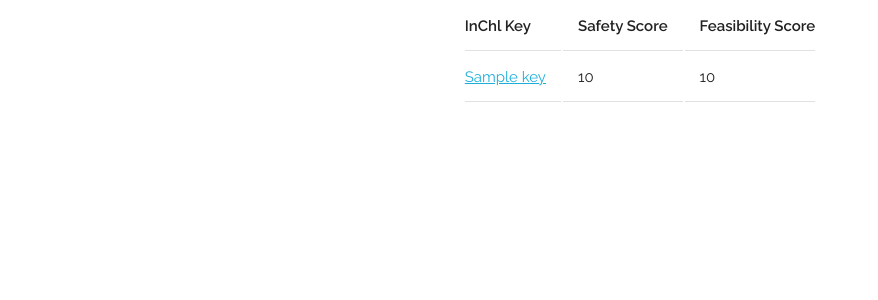
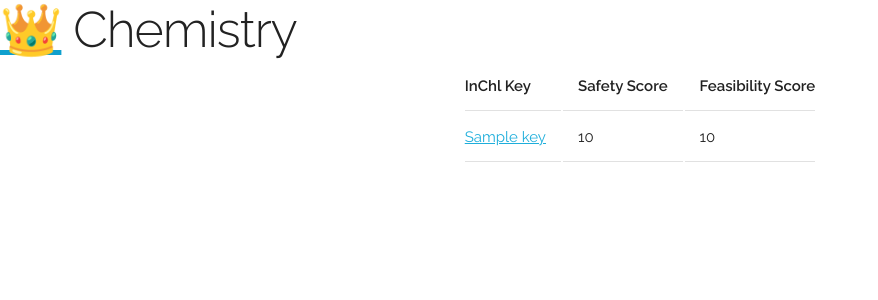
Before and after one commit to BNext-IQT/keter, a Flask app: template agent/keter/interfaces/chemistry/templates/list.jinja2 in a window 1280 px wide. Shown: the top 300 px of the page, without its empty margins (0-878 px from the left). Run offline with Flask 2, Linux system fonts and the light colour scheme; the template is opened without the code that fills it: most values are stand-ins (such as "Sample title", 1, 10 or a date in 2020); parts of the project's set-up code (start-up, migrations or seed data) failed here and were passed over; some web fonts are replaced.

Commit message:
Add simple banner.

```diff
--- a/agent/keter/interfaces/chemistry/templates/base.jinja2
+++ b/agent/keter/interfaces/chemistry/templates/base.jinja2
@@ -19,6 +19,7 @@
 </head>
 
 <body>
+<h1><a href="{{ url_for('index') }}">👑</a> Chemistry</h1>
 {% block content %}{% endblock %}
 </body>
 </html>
```
